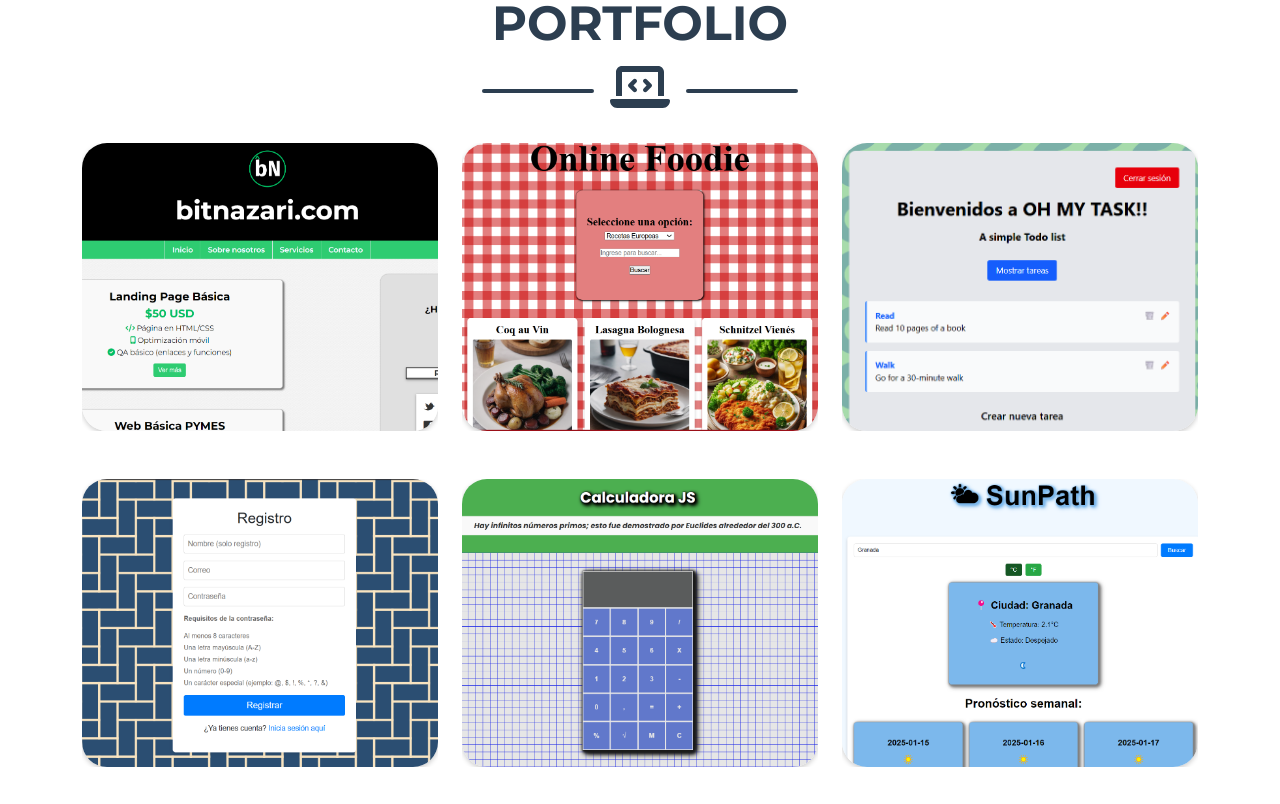
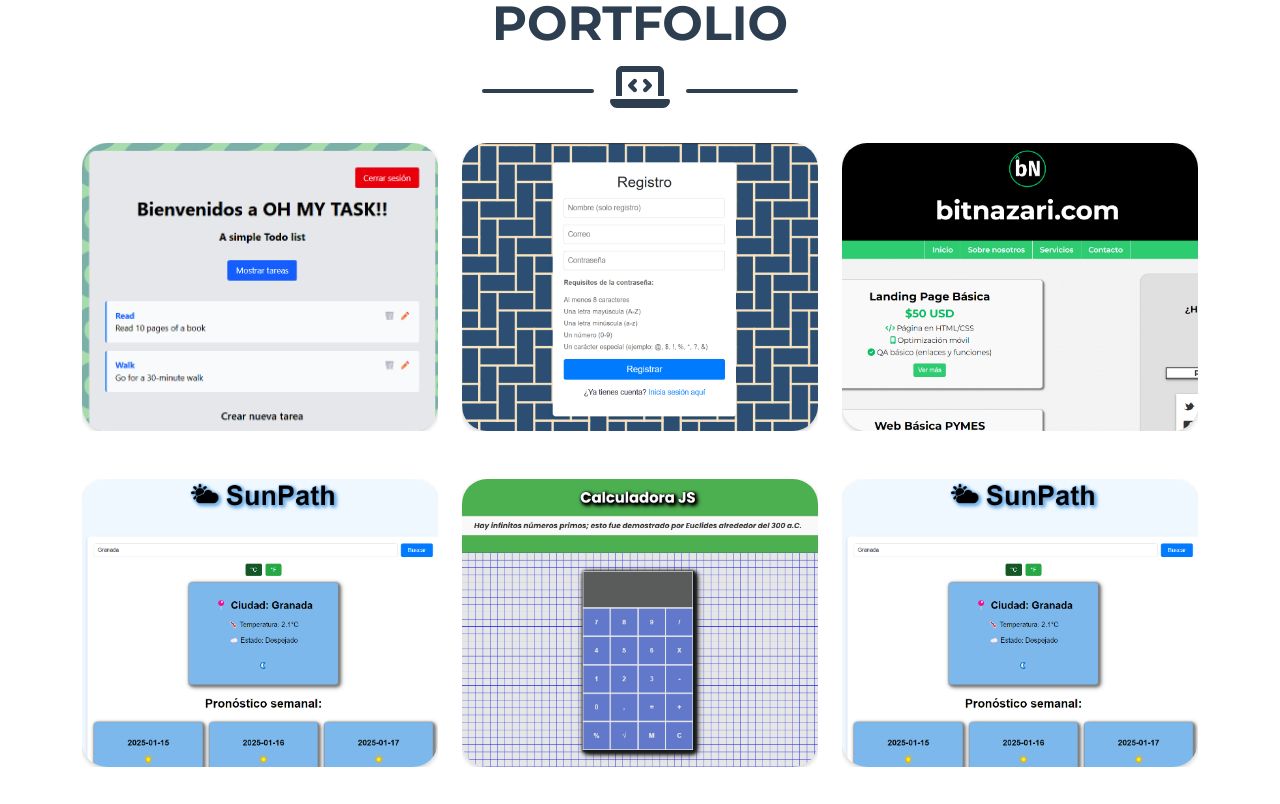
Before and after one commit to Cris1277/portfolio, a plain HTML site: page index.html in a window 1280 px wide. Shown: the part 916-1720 px from the top of the page. Drawn offline with nearby package versions, Linux system fonts and the light colour scheme.

Commit message:
Update index.html

```diff
--- a/index.html
+++ b/index.html
@@ -86,7 +86,7 @@
                             <div class="portfolio-item-caption-content text-center text-white"><i
                                     class="fas fa-plus fa-3x"></i></div>
                         </div>
-                        <img class="img-fluid" src="assets/img/portfolio/project4.png" alt="..." />
+                        <img class="img-fluid" src="assets/img/portfolio/project9.png" alt="..." />
                     </div>
                 </div>
                 <!-- Portfolio Item 2-->
@@ -97,7 +97,7 @@
                             <div class="portfolio-item-caption-content text-center text-white"><i
                                     class="fas fa-plus fa-3x"></i></div>
                         </div>
-                        <img class="img-fluid" src="assets/img/portfolio/project2.png" alt="..." />
+                        <img class="img-fluid" src="assets/img/portfolio/project1.png" alt="..." />
                     </div>
                 </div>
                 <!-- Portfolio Item 3-->
@@ -108,7 +108,7 @@
                             <div class="portfolio-item-caption-content text-center text-white"><i
                                     class="fas fa-plus fa-3x"></i></div>
                         </div>
-                        <img class="img-fluid" src="assets/img/portfolio/project9.png" alt="..." />
+                        <img class="img-fluid" src="assets/img/portfolio/project4.png" alt="..." />
                     </div>
                 </div>
                 <!-- Portfolio Item 4-->
@@ -119,7 +119,7 @@
                             <div class="portfolio-item-caption-content text-center text-white"><i
                                     class="fas fa-plus fa-3x"></i></div>
                         </div>
-                        <img class="img-fluid" src="assets/img/portfolio/project1.png" alt="..." />
+                        <img class="img-fluid" src="assets/img/portfolio/project7.png" alt="..." />
                     </div>
                 </div>
                 <!-- Portfolio Item 5-->
```
